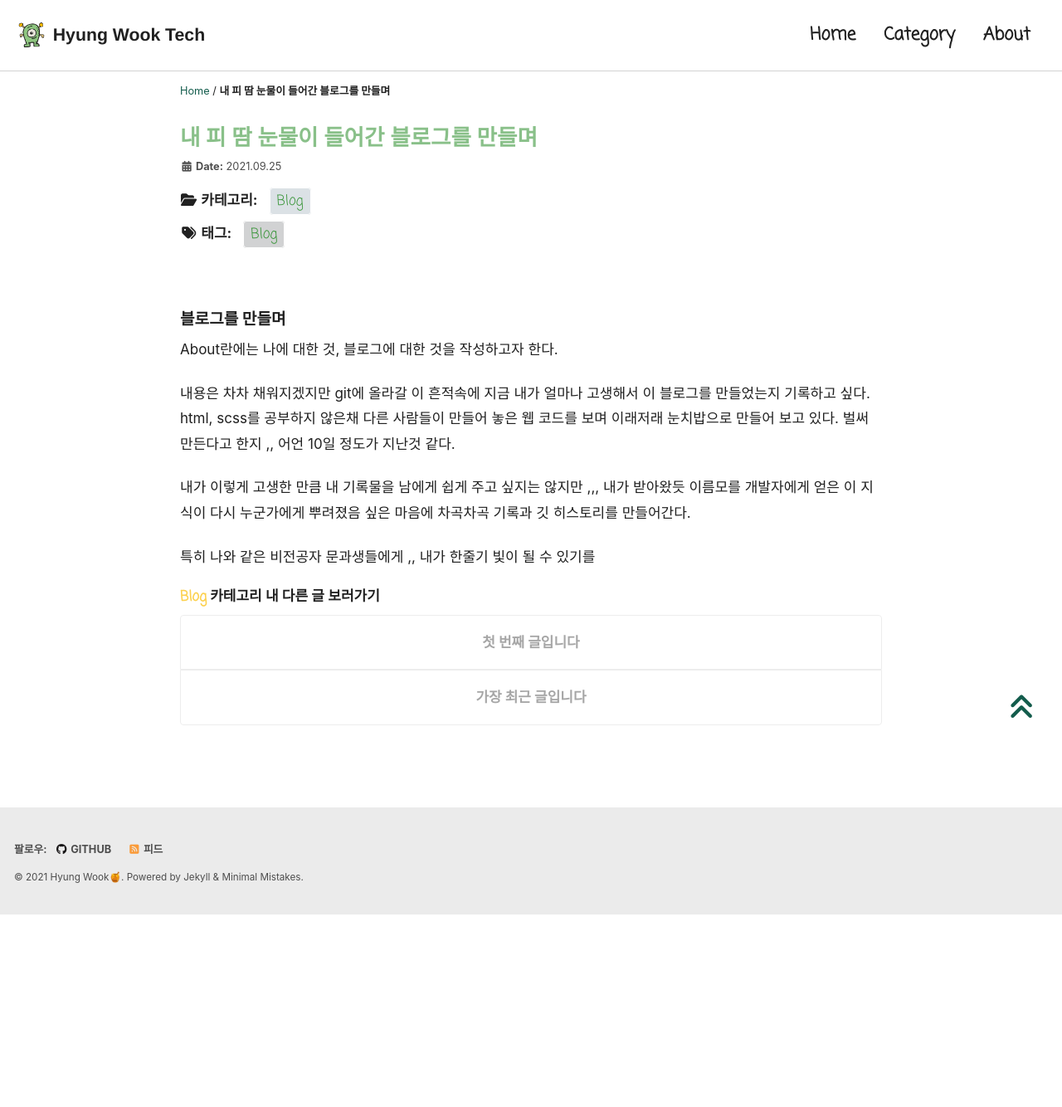
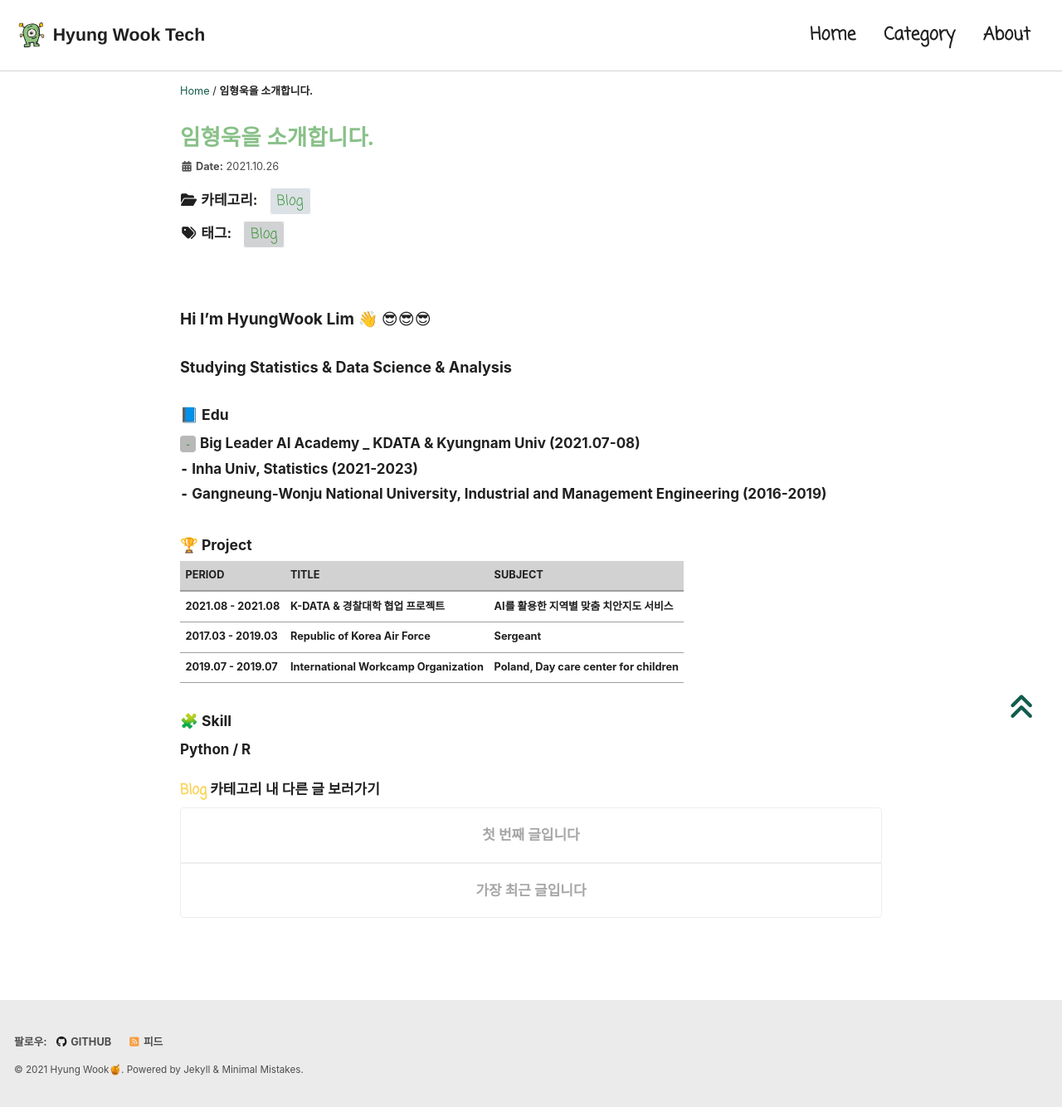
Before and after one commit to hwlim2010/hwlim2010.github.io, a Jekyll site: the page built from _pages/about.md, in a window 1280 px wide. Shown: the whole page at 83% size. Built offline with Jekyll 4.4.1, drawn with Linux system fonts in a browser that asks for light colours; cached includes are drawn as plain includes; nearby versions of some CDN libraries; some web fonts are replaced; before the commit the page ends 1102 px from its top, so only the background shows below that.

Commit message:
about 소개

```diff
--- a/_pages/about.md
+++ b/_pages/about.md
@@ -1,22 +1,33 @@
 ---
-title:  "내 피 땀 눈물이 들어간 블로그를 만들며"
+title:  "임형욱을 소개합니다."
 permalink: /about/
 layout: single
 published: true
-date: 2021-09-25
+date: 2021-10-26
 categories:
   - Blog
 tags:
   - Blog
 ---
 
+### Hi I'm HyungWook Lim 👋 😎😎😎
+#### Studying Statistics & Data Science & Analysis
 
-### 블로그를 만들며
+##### 📘 ️Edu
 
-About란에는 나에 대한 것, 블로그에 대한 것을 작성하고자 한다.
+`-` **Big Leader AI Academy _ KDATA & Kyungnam Univ (2021.07-08)
+`-` Inha Univ, Statistics (2021-2023)
+`-` Gangneung-Wonju National University, Industrial and Management Engineering (2016-2019)**
 
-내용은 차차 채워지겠지만 git에 올라갈 이 흔적속에 지금 내가 얼마나 고생해서 이 블로그를 만들었는지 기록하고 싶다. html, scss를 공부하지 않은채 다른 사람들이 만들어 놓은 웹 코드를 보며 이래저래 눈치밥으로 만들어 보고 있다. 벌써 만든다고 한지 ,, 어언 10일 정도가 지난것 같다.
+##### 🏆 Project
 
-내가 이렇게 고생한 만큼 내 기록물을 남에게 쉽게 주고 싶지는 않지만 ,,, 내가 받아왔듯 이름모를 개발자에게 얻은 이 지식이 다시 누군가에게 뿌려졌음 싶은 마음에 차곡차곡 기록과 깃 히스토리를 만들어간다.
+| PERIOD | TITLE | SUBJECT |
+| ------- | ------- | -------|
+| **2021.08 - 2021.08** | **K-DATA & 경찰대학 협업 프로젝트** | **AI를 활용한 지역별 맞춤 치안지도 서비스** |
+| ------ | ------ | ------|
+| **2017.03 - 2019.03** | **Republic of Korea Air Force** | **Sergeant**
+| **2019.07 - 2019.07** | **International Workcamp Organization** | **Poland, Day care center for children**
 
-특히 나와 같은 비전공자 문과생들에게 ,, 내가 한줄기 빛이 될 수 있기를
+##### 🧩 Skill
+
+**Python / R**
```
